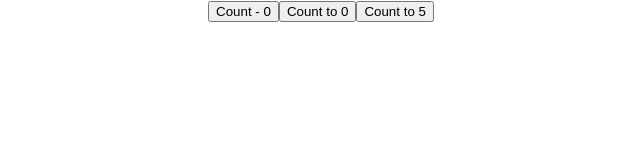
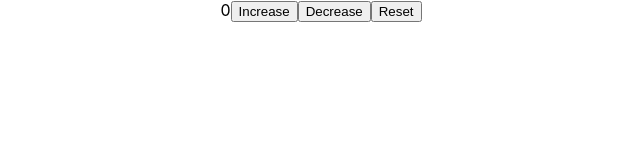
Before and after one commit to jeus0630/React-Render-Demo-Typescript, a React (Create React App) app: page / in a window 1280 px wide. Shown: the top 160 px of the page, without its empty margins (319-959 px from the left). Built offline with nearby package versions, Linux system fonts and the light colour scheme.

Commit message:
docs : UseReducer/UseState.tsx
UseReducer Rendering Process

```diff
--- a/src/App.tsx
+++ b/src/App.tsx
@@ -1,12 +1,12 @@
 import React from 'react';
 import './App.css';
-import UseState from "./components/UseState/UseState";
+import UseReducer from "./components/UseReducer/UseReducer";
 
 function App() {
 
     return (
         <div className="App">
-            <UseState></UseState>
+            <UseReducer></UseReducer>
         </div>
     );
 }
--- /dev/null
+++ b/src/components/UseReducer/UseReducer.tsx
@@ -0,0 +1,41 @@
+import React, {FunctionComponent, useReducer} from 'react';
+
+interface OwnProps {
+}
+
+type Props = OwnProps;
+
+type StateType = number;
+type ActionType = {type: 'increment'} | {type: 'decrement'} | {type: 'reset'};
+
+type ReducerType = (state: StateType, action: ActionType) => StateType;
+
+const initialState = 0;
+
+const reducer: ReducerType = (state, action) => {
+    switch(action.type){
+        case 'increment':
+            return state + 1;
+        case 'decrement':
+            return state - 1;
+        case 'reset':
+            return initialState;
+    }
+}
+
+const UseReducer: FunctionComponent<Props> = (props) => {
+    const [state, dispatch] = useReducer(reducer, initialState);
+
+    console.log('Use Reducer render');
+
+    return (
+        <div>
+            {state}
+            <button onClick={() => dispatch({type: 'increment'})}>Increase</button>
+            <button onClick={() => dispatch({type: 'decrement'})}>Decrease</button>
+            <button onClick={() => dispatch({type: 'reset'})}>Reset</button>
+        </div>
+    );
+};
+
+export default UseReducer;
```
